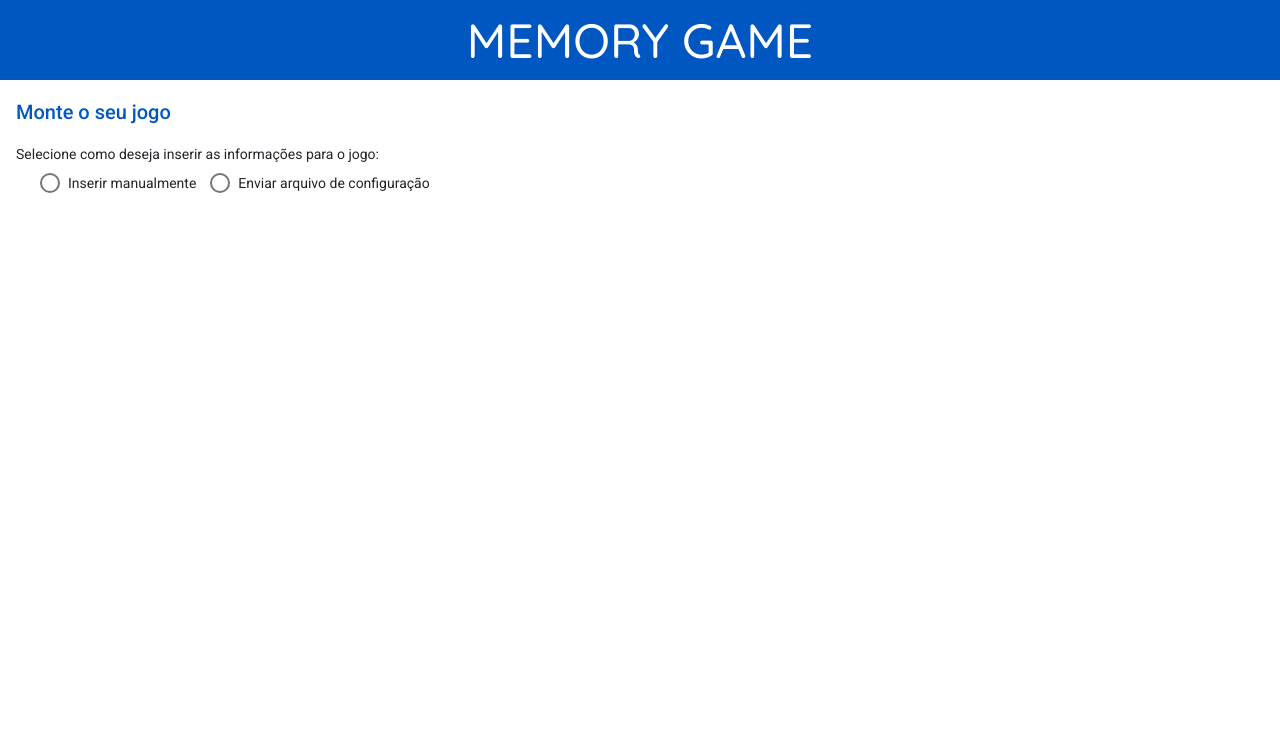
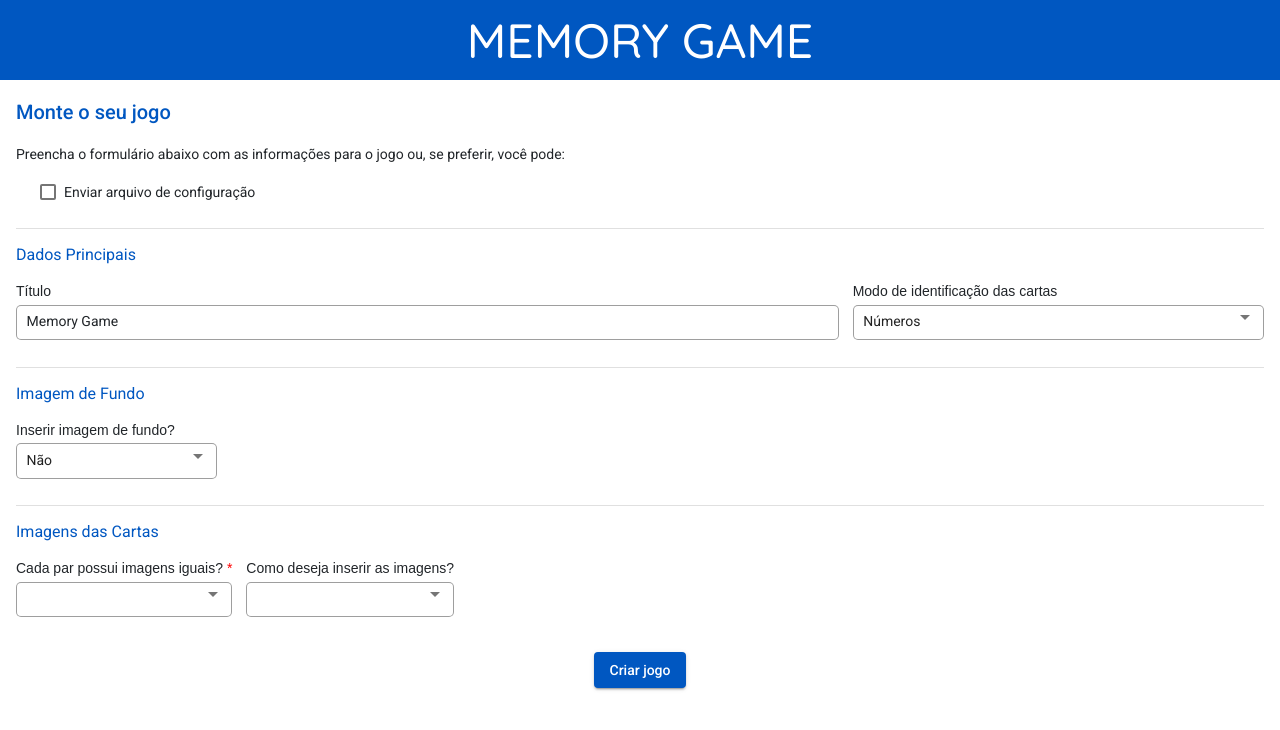
Before and after one commit to flaviamatdev/memory-game, an Angular app: page / in a window 1280 px wide. Shown: the top 730 px of the page. Built offline with nearby package versions, Linux system fonts and the light colour scheme.

Commit message:
troca radio-button input p/ jogo p/ checkbox

```diff
--- a/src/app/views/home/game-config-form/game-config-form.component.html
+++ b/src/app/views/home/game-config-form/game-config-form.component.html
@@ -1,18 +1,18 @@
 <h2 class="color-primary">Monte o seu jogo</h2>
 
-<div>
-    <mat-label>Selecione como deseja inserir as informações para o jogo:</mat-label>
+<div class="main-instructions mb-4">
+    <mat-label>Preencha o formulário abaixo com as informações para o jogo ou, se preferir, você pode:</mat-label>
 
-    <div class="mt-2 ms-4">
-        <app-radio-group-model [options]="options.inputType" [flexDirectionRow]="true"
-            (onChange)="onChangeInputType($event)">
-        </app-radio-group-model>
+    <div class="ms-4">
+        <mat-checkbox (change)="onChangeInputType($event.checked)" color="primary">
+            Enviar arquivo de configuração
+        </mat-checkbox>
     </div>
 </div>
 
-<div [ngSwitch]="inputType" class="mt-4">
-    <div *ngSwitchCase="INPUT_TYPE.MANUALLY">
-        <form *ngIf="form" [formGroup]="form">
+<div *ngIf="insertDataManually; else showUploadConfigFile">
+    <form [formGroup]="form">
+        <mat-divider></mat-divider>
         <span class="subtitle color-primary">Dados Principais</span>
         <div class="form-line">
             <app-input-text class="input-title" label="Título" [form]="form" controlName="title"></app-input-text>
@@ -45,8 +45,9 @@
     </div>
 </div>
 
-    <div *ngSwitchCase="INPUT_TYPE.CONFIG_FILE">
+<ng-template #showUploadConfigFile>
+    <div>
         <input type="file" #inputFile hidden (change)="onSelectConfigFile($event)" accept="txt">
         <button mat-raised-button color="primary" (click)="inputFile.click()">Selecionar arquivo</button>
     </div>
-</div>
+</ng-template>
--- a/src/app/views/home/game-config-form/game-config-form.component.scss
+++ b/src/app/views/home/game-config-form/game-config-form.component.scss
@@ -1,3 +1,9 @@
+.main-instructions {
+    display: flex;
+    flex-direction: column;
+    gap: 1rem;
+}
+
 form {
     display: flex;
     flex-direction: column;
--- a/src/app/views/home/game-config-form/game-config-form.component.ts
+++ b/src/app/views/home/game-config-form/game-config-form.component.ts
@@ -6,11 +6,6 @@ import { NUM_ICONS } from 'src/app/shared/constants/icons';
 import { CardIdTypeEnum } from 'src/app/shared/enums/card-id-type.enum';
 import { GameConfig } from 'src/app/shared/model/game-config.model';
 
-enum InputTypeEnum {
-    MANUALLY = 1,
-    CONFIG_FILE = 2
-}
-
 @Component({
     selector: 'app-game-config-form',
     templateUrl: './game-config-form.component.html',
@@ -18,11 +13,10 @@ enum InputTypeEnum {
 })
 export class GameConfigFormComponent implements OnInit {
 
-    readonly INPUT_TYPE = InputTypeEnum;
     readonly ACCEPT_IMG = [ 'image/png', 'image/jpeg' ];
 
     form: FormGroup;
-    inputType: InputTypeEnum;
+    insertDataManually: boolean = true;
     options: { [key: string]: any[] } = {};
     flag: any = {};
 
@@ -33,16 +27,6 @@ export class GameConfigFormComponent implements OnInit {
     ) { }
 
     ngOnInit(): void {
-        this._setOptions();
-    }
-
-    onChangeInputType($value: InputTypeEnum) {
-        this.inputType = $value;
-        if (this.inputType == InputTypeEnum.CONFIG_FILE) {
-            this.form = this.fb.group({});
-            return;
-        }
-
         this._initForm();
         this._setOptions();
     }
@@ -63,11 +47,6 @@ export class GameConfigFormComponent implements OnInit {
 
     private _setOptions() {
         this.options = {
-            inputType: [
-                { id: InputTypeEnum.MANUALLY, label: 'Inserir manualmente' },
-                { id: InputTypeEnum.CONFIG_FILE, label: 'Enviar arquivo de configuração' },
-            ],
-
             cardId: [
                 { id: CardIdTypeEnum.NUMBERS, label: 'Números' },
                 { id: CardIdTypeEnum.IMAGES, label: `Ícones (máximo ${NUM_ICONS} cartas)` },
@@ -76,6 +55,16 @@ export class GameConfigFormComponent implements OnInit {
         }
     }
 
+    onChangeInputType($insertConfigFile: boolean) {
+        this.insertDataManually = !$insertConfigFile;
+
+        if ($insertConfigFile) {
+            this.form = this.fb.group({});
+            return;
+        }
+
+        this.ngOnInit();
+    }
 
     onSelectConfigFile($event: any) {
         let file: File = $event?.target?.files[0];
```
Lines whose indentation alone changed are shown as unchanged.
